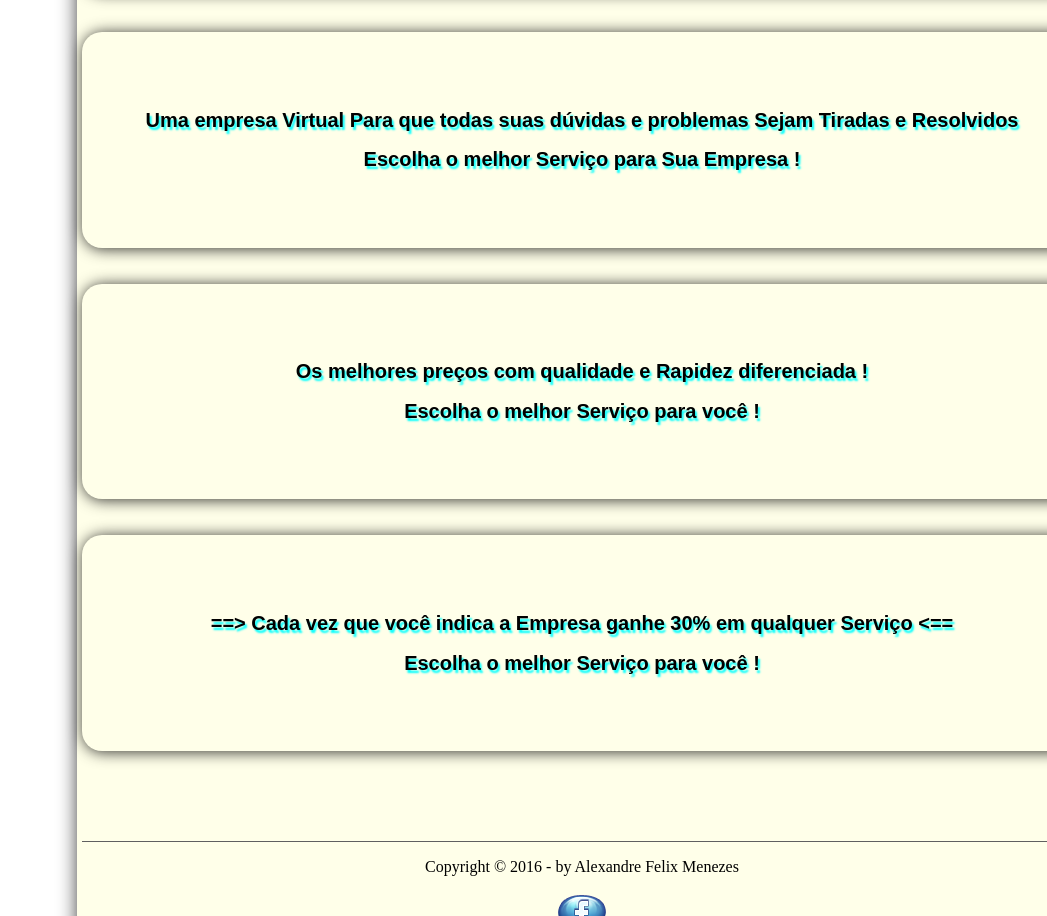
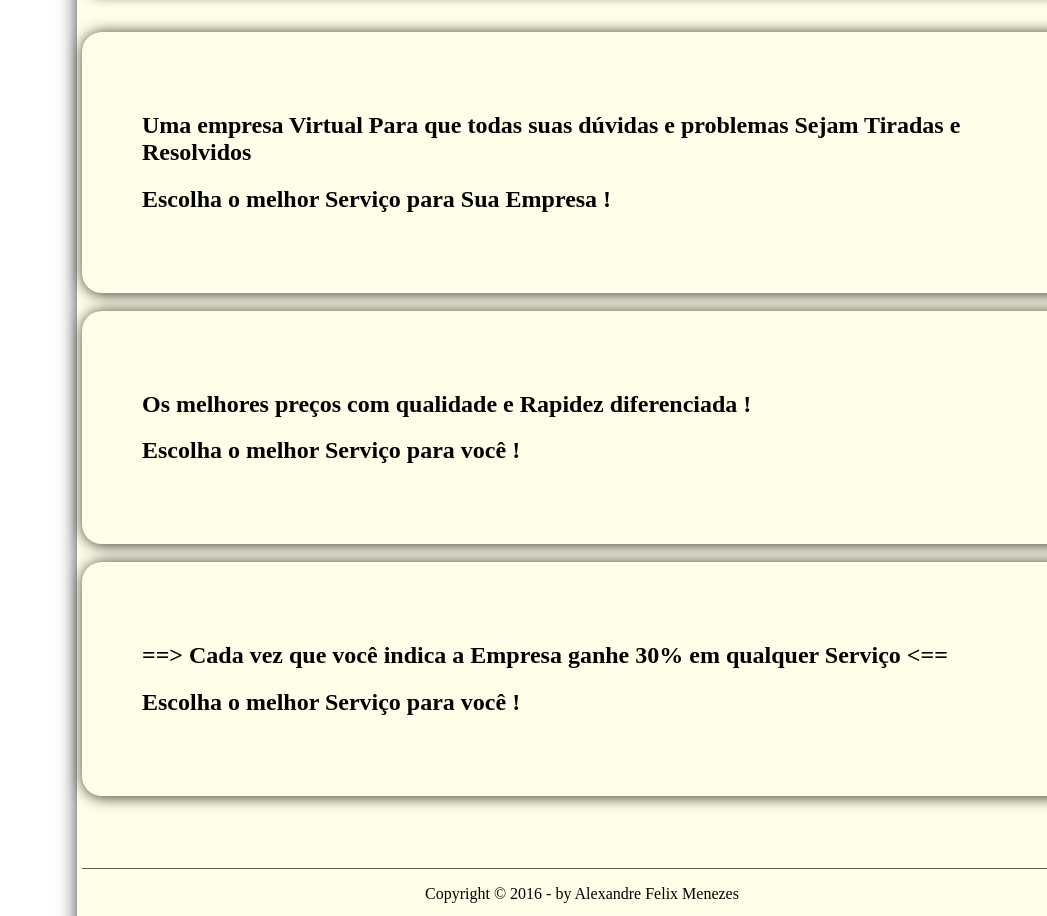
Before and after one commit to Alexandrefelix07/my_site, a plain HTML site: page index.html in a window 1280 px wide. Shown: the part 637-1553 px from the top of the page, without its empty margins (233-1280 px from the left). Drawn offline with Linux system fonts and the light colour scheme.

Commit message:
testando mudan;a html

```diff
--- a/index.html
+++ b/index.html
@@ -7,13 +7,11 @@
 
 
 </head>
+    <body>
         <script language="JavaScript" src="_js/arquivo.js"></script>
-<body >
-
-
-<div id="interface" >
+        <div id="interface">
             <header id="cabecalho">
-              <img id="fotojs"src="_img/logo2.png"  >
+                <img id="fotojs" src="_img/logo2.png">
 
                 <hgroup>
                     <h1>Word Felix Informática</h1>
@@ -34,51 +32,38 @@
             <section id="corpo">
                 <div id="moldura">
                     <ul>
-	<li> <img class="capa"src="_img/logo3.png"alt=""></li>
-     <li><img class="capa"src="_img/logo4.png"alt=""></li>
-     <li> <img class="capa"src="_img/logo5.png" alt=""></li>
+                        <li> <img class="capa" src="_img/logo3.png" alt=""></li>
+                        <li><img class="capa" src="_img/logo4.png" alt=""></li>
+                        <li> <img class="capa" src="_img/logo5.png" alt=""></li>
                     </ul>
                 </div>
 
-<hgroup id="baner" >
-<hgroup id="ba2" >
-      <h1>Uma empresa Virtual
+                <hgroup id="baner">
+                    <h1>
+                        Uma empresa Virtual
                         Para que todas suas dúvidas e problemas
-	Sejam Tiradas e Resolvidos </h1>
+                        Sejam Tiradas e Resolvidos
+                    </h1>
                     <h1>Escolha o melhor Serviço para Sua Empresa !</h1>
                 </hgroup>
-	    </hgroup>
-</br></br>
-<hgroup id="baner" >
-<hgroup id="ba2" >
+                <br>
+                <hgroup id="baner">
                     <h1>Os melhores preços com qualidade e Rapidez diferenciada    !</h1>
                     <h1>Escolha o melhor Serviço para você !</h1>
                 </hgroup>
-	    </hgroup>
-
-</br></br>
-
-<hgroup id="baner" >
-<hgroup id="ba2" >
+                <br>
+                <hgroup id="baner">
                         <h1>==> Cada vez que você indica a Empresa ganhe 30% em qualquer Serviço  <==</h1>
                         <h1>Escolha o melhor Serviço para você !</h1>
                 </hgroup>
-	    </hgroup>
             </section>
-
-
-</form>
-</br>
-</br>
-</br>
-</br></br>
+            <br>
+            <br>
+            <br>
+            <br>
             <footer id="rodape">
-
-
                 <p> Copyright &copy; 2016 - by Alexandre Felix Menezes<br></p>
-       <p> <a href="https://www.facebook.com/alexandre.felix.923" target="_blank"><img id="qq" src="_img/facebook_alt.png"/></a></p>
-
-
+                <p> <a href="https://www.facebook.com/alexandre.felix.923" target="_blank"><img id="qq" src="_img/facebook_alt.png" /></a></p>
             </footer>
         </div>
     </body>
```
Lines whose indentation alone changed are shown as unchanged.
